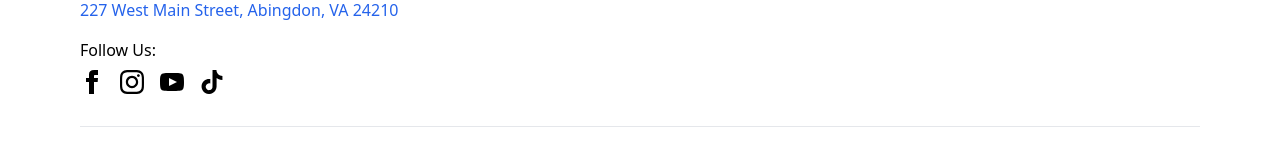
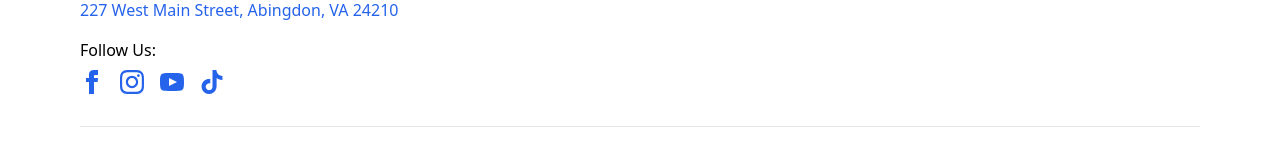
Before and after one commit to Jaredy899/nuxt-antiques, a Nuxt app: page / in a window 1280 px wide. Shown: the part 4701-4856 px from the top of the page. Built offline with nearby package versions, Linux system fonts and the light colour scheme.

Commit message:
social links

```diff
--- a/components/Footer.vue
+++ b/components/Footer.vue
@@ -30,7 +30,7 @@
                 href="https://www.facebook.com/profile.php?id=61551934216826"
                 target="_blank"
                 rel="noopener noreferrer"
-                class="text-logo-600 dark:text-gray-400 hover:scale-110 transition-all duration-200"
+                class="text-link-light dark:text-link-dark hover:scale-110 transition-all duration-200"
                 aria-label="Facebook"
               >
                 <svg
@@ -47,7 +47,7 @@
                 href="https://www.instagram.com/abingdonantiques"
                 target="_blank"
                 rel="noopener noreferrer"
-                class="text-logo-600 dark:text-gray-400 hover:scale-110 transition-all duration-200"
+                class="text-link-light dark:text-link-dark hover:scale-110 transition-all duration-200"
                 aria-label="Instagram"
               >
                 <svg
@@ -64,7 +64,7 @@
                 href="http://www.youtube.com/@AbingdonAntiques"
                 target="_blank"
                 rel="noopener noreferrer"
-                class="text-logo-600 dark:text-gray-400 hover:scale-110 transition-all duration-200"
+                class="text-link-light dark:text-link-dark hover:scale-110 transition-all duration-200"
                 aria-label="YouTube"
               >
                 <svg
@@ -81,7 +81,7 @@
                 href="https://www.tiktok.com/@abingdonantiques"
                 target="_blank"
                 rel="noopener noreferrer"
-                class="text-logo-600 dark:text-gray-400 hover:scale-110 transition-all duration-200"
+                class="text-link-light dark:text-link-dark hover:scale-110 transition-all duration-200"
                 aria-label="TikTok"
               >
                 <svg
--- a/package.json
+++ b/package.json
@@ -14,11 +14,12 @@
     "@nuxtjs/color-mode": "^3.5.2",
     "@nuxtjs/tailwindcss": "^6.11.4",
     "@types/node": "^20",
-    "nuxt": "^3.10.3",
+    "nuxt": "^3.17.1",
     "typescript": "^5.3.3",
     "vue": "^3.4.19"
   },
   "dependencies": {
+    "@nuxt/kit": "^3.17.1",
     "@vueuse/core": "^10.9.0",
     "@vueuse/nuxt": "^10.9.0"
   }
```
Also changed, not shown: 1 other file (tests, documents, lock files or other folders).
